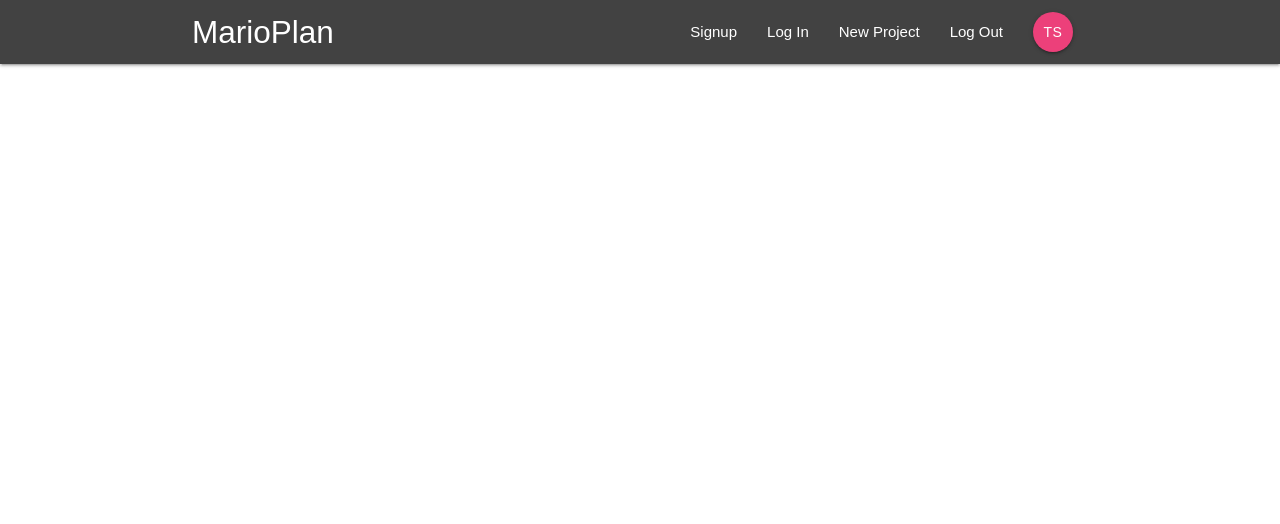
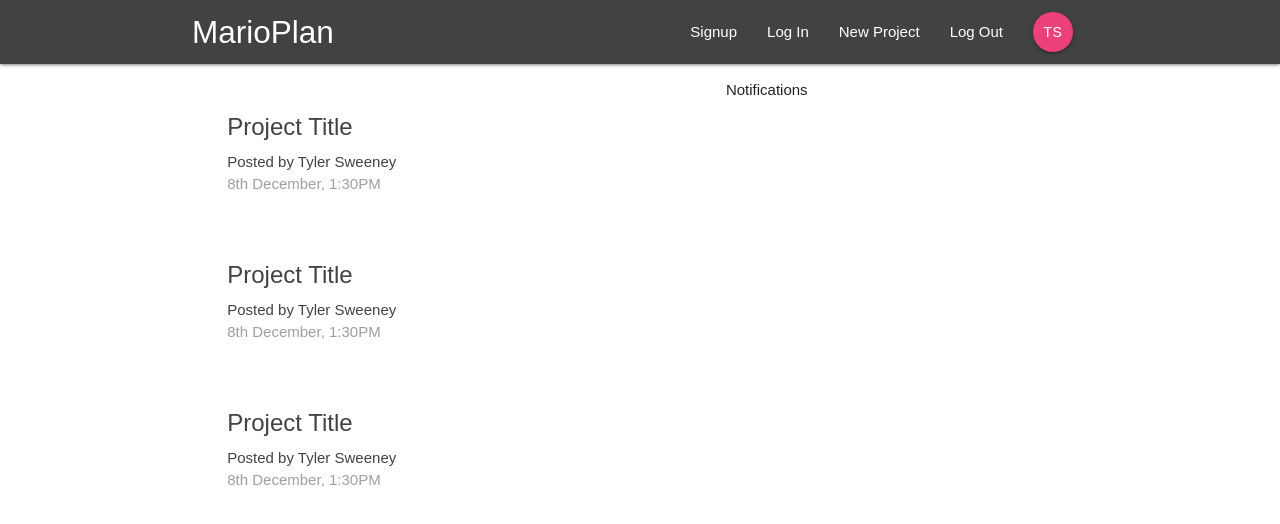
Before and after one commit to tylersweeney/full-react-app, a React (Create React App) app in the folder marioplanner/: page / in a window 1280 px wide. Shown: the top 524 px of the page. Built offline with nearby package versions, Linux system fonts and the light colour scheme.

Commit message:
route ProjectList into Dashboard and route Dashboard into App.js

```diff
--- a/marioplanner/src/App.js
+++ b/marioplanner/src/App.js
@@ -1,6 +1,7 @@
 import React, { Component } from 'react';
-import { BrowserRouter } from 'react-router-dom'
+import { BrowserRouter, Switch, Route } from 'react-router-dom'
 import NavBar from './components/layout/Navbar'
+import Dashboard from './components/dashboard/Dashboard'
 
 class App extends Component {
   render() {
@@ -8,6 +9,9 @@
       <BrowserRouter>
         <div className="App">
           <NavBar />
+          <Switch>
+            <Route path='/' component={Dashboard} />
+          </Switch>
         </div>
       </BrowserRouter>
     );
```
